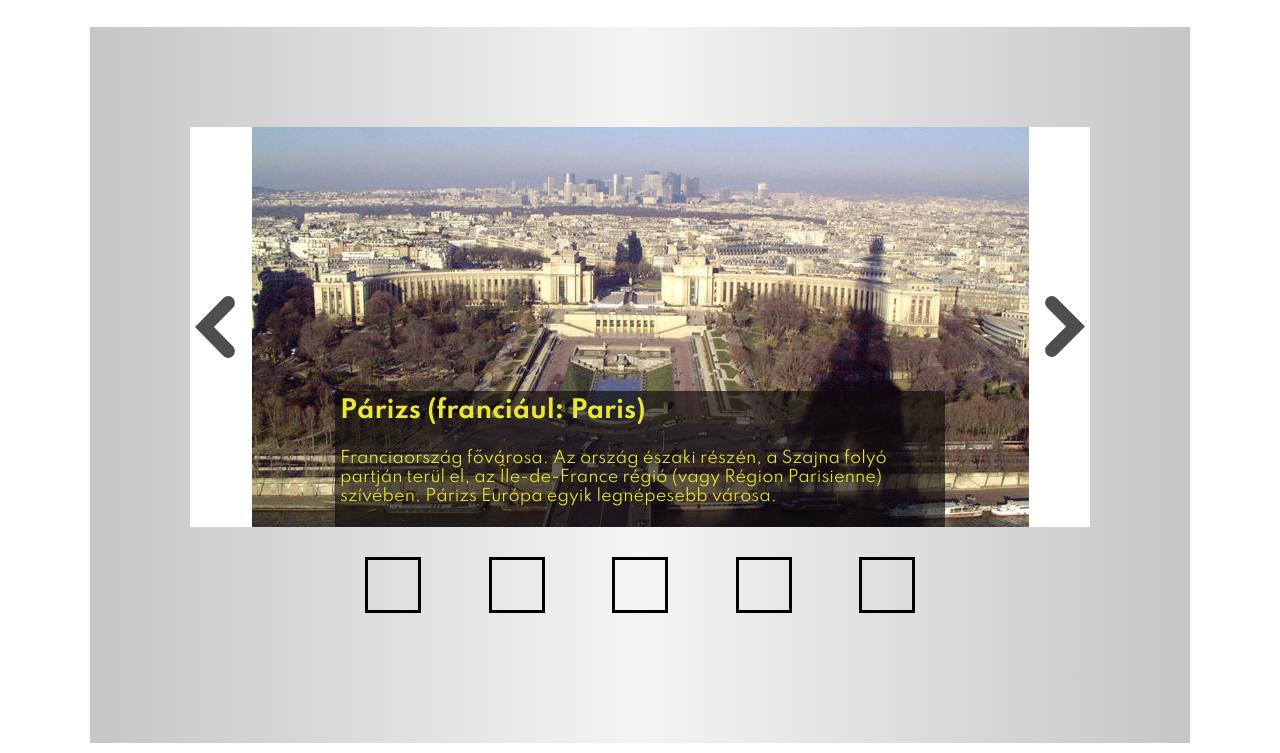
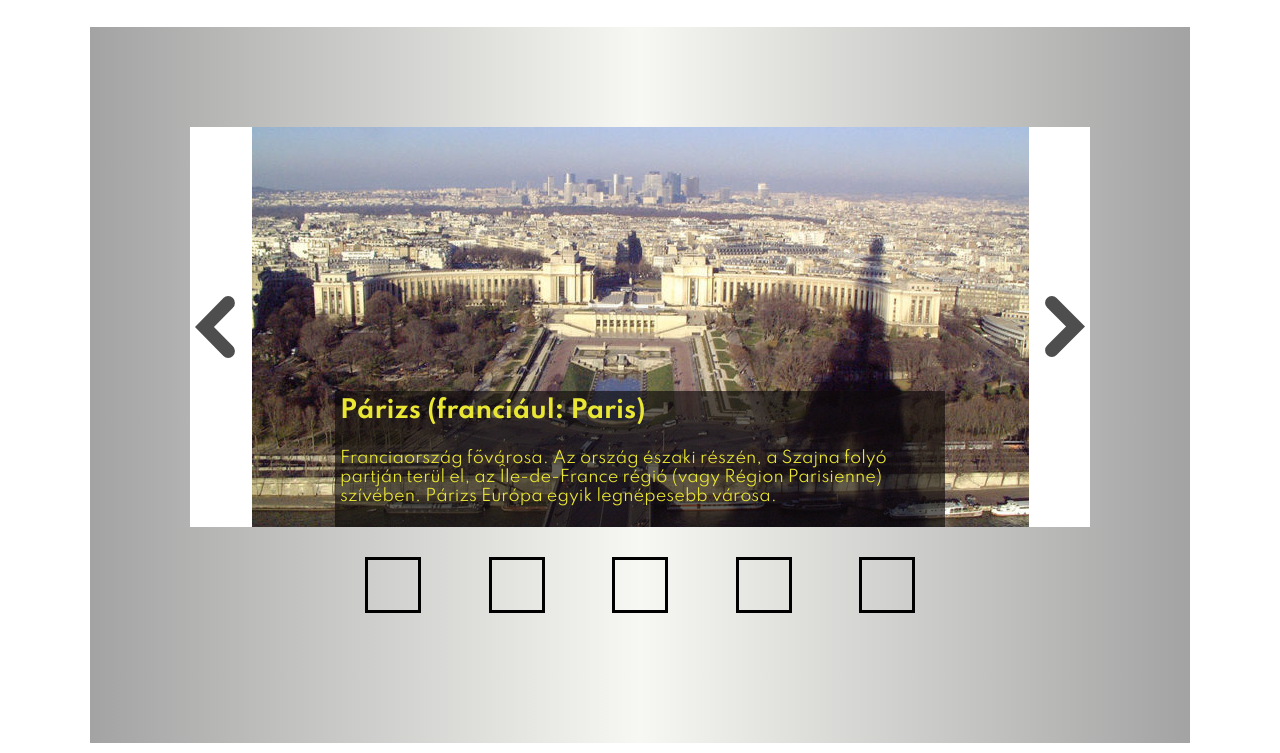
Before and after one commit to mapal62/webalkalmazas, a plain HTML site: page index.html in a window 1280 px wide. Shown: the part 89-842 px from the top of the page. Drawn offline with nearby package versions, Linux system fonts and the light colour scheme.

Commit message:
background fine tune

```diff
--- a/style.css
+++ b/style.css
@@ -16,7 +16,7 @@ h1 {
 section {
     width: 1100px;
     margin: 10px auto;
-    background: linear-gradient(0.25turn, #c7c5c5, #f4f4f3, #c7c5c5);
+    background: linear-gradient(0.25turn, #a3a3a3, #f7f7f3, #a3a3a3);
     padding: 100px 0 100px;
 }
 
```
